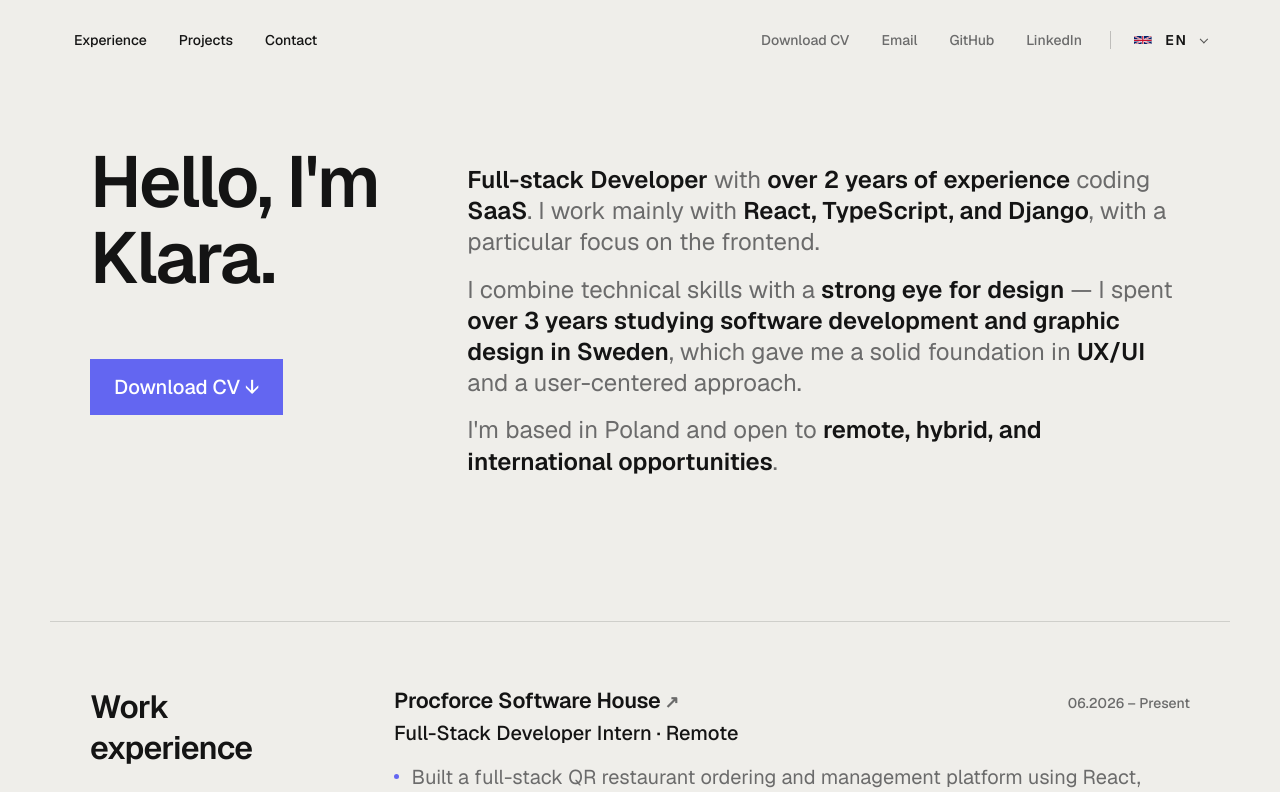
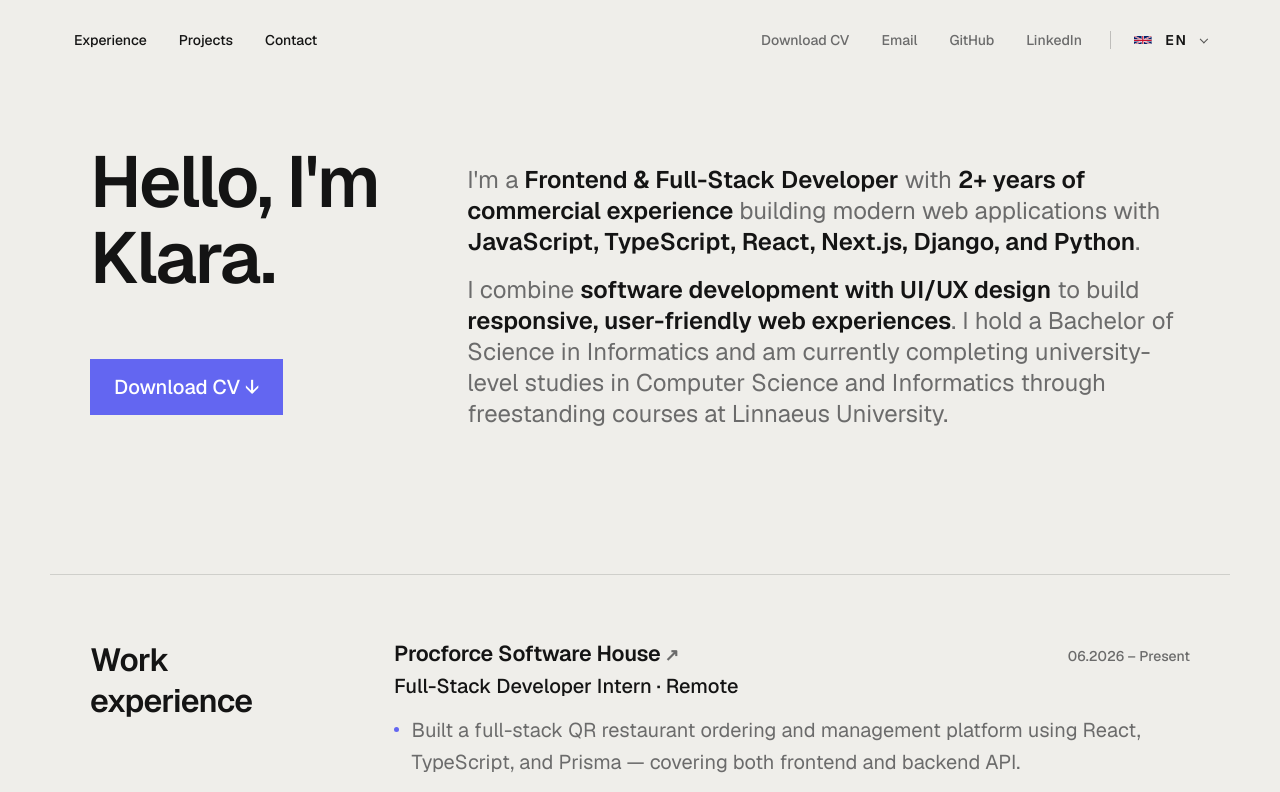
Before and after one commit to Klara923/portfolio-website, a Next.js app: page / in a window 1280 px wide. Shown: the top 792 px of the page. Built offline with nearby package versions, Linux system fonts and the light colour scheme.

Commit message:
removing unnecessary comments

```diff
--- a/src/components/PortfolioPage.tsx
+++ b/src/components/PortfolioPage.tsx
@@ -50,9 +50,6 @@ export function PortfolioPage() {
             </p>
             <p>
               <RichText text={t("hero.p2")} />
-            </p>
-            <p>
-              <RichText text={t("hero.p3")} />
             </p>
           </div>
         </div>
--- a/src/components/ProjectImage/ProjectImage.tsx
+++ b/src/components/ProjectImage/ProjectImage.tsx
@@ -27,10 +27,7 @@ export function ProjectImage({
     .join(" ");
 
   if (useFallback) {
-    return (
-      // eslint-disable-next-line @next/next/no-img-element -- fallback when next/image optimization fails
-      <img src={src} alt={alt} className={imageClassName} />
-    );
+    return <img src={src} alt={alt} className={imageClassName} />;
   }
 
   return (
--- a/src/components/RichText.tsx
+++ b/src/components/RichText.tsx
@@ -1,6 +1,5 @@
 import type { ReactNode } from "react";
 
-/** Renders strings with **bold** markers as <strong> nodes. */
 export function RichText({ text }: { text: string }): ReactNode {
   const parts = text.split(/(\*\*[^*]+\*\*)/g);
 
--- a/src/components/reveal/useReveal.ts
+++ b/src/components/reveal/useReveal.ts
@@ -4,7 +4,6 @@ import { useEffect, useRef, useState } from "react";
 
 export function useReveal<T extends HTMLElement = HTMLElement>() {
   const ref = useRef<T>(null);
-  // Always start false so server HTML matches the client's first paint.
   const [revealed, setRevealed] = useState(false);
 
   useEffect(() => {
--- a/src/data/portfolio.ts
+++ b/src/data/portfolio.ts
@@ -22,7 +22,6 @@ export const site = {
   },
 };
 
-/** Structural education entries — localized titles/periods live in i18n. */
 export const education: EducationEntry[] = [
   {
     id: "university",
@@ -42,7 +41,6 @@ export const education: EducationEntry[] = [
   },
 ];
 
-/** Structural work entries — localized roles/bullets live in i18n. */
 export const workExperience: ExperienceEntry[] = [
   {
     id: "procforce-intern",
@@ -67,7 +65,6 @@ export const workExperience: ExperienceEntry[] = [
   },
 ];
 
-/** Structural extra entries — localized roles live in i18n. */
 export const extraExperience: ExperienceEntry[] = [
   {
     id: "justice",
--- a/src/i18n/index.ts
+++ b/src/i18n/index.ts
@@ -2,7 +2,6 @@ import { translations, type Locale, type TranslationTree } from "./translations"
 
 export type { Locale, TranslationTree };
 
-/** Dot-paths to string leaves in the translation tree. */
 export type TranslationKey = {
   [K in keyof TranslationTree & string]: TranslationTree[K] extends string
     ? K
@@ -90,7 +89,6 @@ export function getTranslationArray(
   return Array.isArray(value) ? value.map(String) : [];
 }
 
-/** Dynamic portfolio paths that can't be expressed as static TranslationKeys. */
 export function getPortfolioString(
   locale: Locale,
   path: string,
--- a/src/i18n/translations.ts
+++ b/src/i18n/translations.ts
@@ -17,10 +17,8 @@ const en = {
   },
   hero: {
     greeting: "Hello, I'm",
-    // **text** renders as <strong> via RichText
-    p1: "**Full-stack Developer** with **over 2 years of experience** coding **SaaS**. I work mainly with **React, TypeScript, and Django**, with a particular focus on the frontend.",
-    p2: "I combine technical skills with a **strong eye for design** — I spent **over 3 years studying software development and graphic design in Sweden**, which gave me a solid foundation in **UX/UI** and a user-centered approach.",
-    p3: "I'm based in Poland and open to **remote, hybrid, and international opportunities**.",
+    p1: "I'm a **Frontend & Full-Stack Developer** with **2+ years of commercial experience** building modern web applications with **JavaScript, TypeScript, React, Next.js, Django, and Python**.",
+    p2: "I combine **software development with UI/UX design** to build **responsive, user-friendly web experiences**. I hold a Bachelor of Science in Informatics and am currently completing university-level studies in Computer Science and Informatics through freestanding courses at Linnaeus University.",
   },
   sections: {
     workExperience: "Work experience",
@@ -29,7 +27,7 @@ const en = {
     projects: "Projects",
     extraExperience: "Extra experience",
     languagesTitle: "Languages",
-    contactTitle: "Don't hesitate to contact me.",
+    contactTitle: "Let’s connect.",
   },
   skills: {
     frontend: "Frontend",
@@ -149,9 +147,8 @@ const pl: LocaleShape<typeof en> = {
   },
   hero: {
     greeting: "Cześć, jestem",
-    p1: "**Full-stack Developer** z **ponad 2-letnim doświadczeniem** w kodowaniu **SaaS**. Na co dzień pracuję głównie w **React, TypeScript i Django**, ze szczególnym naciskiem na warstwę frontendową.",
-    p2: "Łączę kompetencje techniczne z **wyczuciem designu** — przez **ponad 3 lata studiowałam software development, grafikę i projektowanie w Szwecji**, co dało mi solidne podstawy w **UX/UI** i podejściu user-centered.",
-    p3: "Mieszkam w Polsce i jestem otwarta na **pracę zdalną, hybrydową oraz możliwości za granicą**.",
+    p1: "Jestem **Frontend & Full-Stack Developer** z **ponad 2-letnim doświadczeniem komercyjnym** w tworzeniu nowoczesnych aplikacji webowych w **JavaScript, TypeScript, React, Next.js, Django i Python**.",
+    p2: "Łączę **rozwój oprogramowania z projektowaniem UI/UX**, aby tworzyć **responsywne i przyjazne dla użytkownika doświadczenia webowe**. Posiadam licencjat z informatyki, a obecnie kontynuuję studia uniwersyteckie z informatyki w formie kursów freestanding na Uniwersytecie Linneusza.",
   },
   sections: {
     workExperience: "Doświadczenie zawodowe",
--- a/src/styles/layout.module.scss
+++ b/src/styles/layout.module.scss
@@ -1,4 +1,3 @@
-// Site header
 .header {
   position: fixed;
   top: 0;
@@ -178,7 +177,6 @@
   }
 }
 
-// Language switcher
 .langRoot {
   position: relative;
   display: flex;
@@ -411,7 +409,6 @@
   }
 }
 
-// Language flag
 .flag {
   display: block;
   width: 1.1rem;
--- a/src/styles/pages.module.scss
+++ b/src/styles/pages.module.scss
@@ -115,7 +115,6 @@
   }
 }
 
-// Project detail page
 .detailPage {
   min-height: 100vh;
   background: var(--background);
--- a/src/styles/sections.module.scss
+++ b/src/styles/sections.module.scss
@@ -1,4 +1,3 @@
-// Section block
 .blockSection {
   padding: clamp(2.5rem, 6vw, 4rem) 0;
 }
@@ -57,7 +56,6 @@
   }
 }
 
-// Skills
 .skillsGroups {
   display: flex;
   flex-direction: column;
@@ -112,7 +110,6 @@
   border-color: var(--skill-design-border);
 }
 
-// Projects grid
 .projectsSection {
   padding: clamp(2rem, 6vw, 4rem) 0;
 }
@@ -303,7 +300,6 @@
   }
 }
 
-// Resume entries
 .resumeEntry {
   display: flex;
   flex-direction: column;
@@ -411,7 +407,6 @@
   white-space: nowrap;
 }
 
-// Contact
 .contactSection {
   padding: clamp(3rem, 8vw, 5rem) 0 clamp(2rem, 5vw, 3rem);
 }
@@ -489,7 +484,6 @@
   }
 }
 
-// Languages
 .languagesList {
   display: flex;
   flex-direction: column;
```
Also changed, not shown: eslint.config.mjs (+5 -2 lines).
